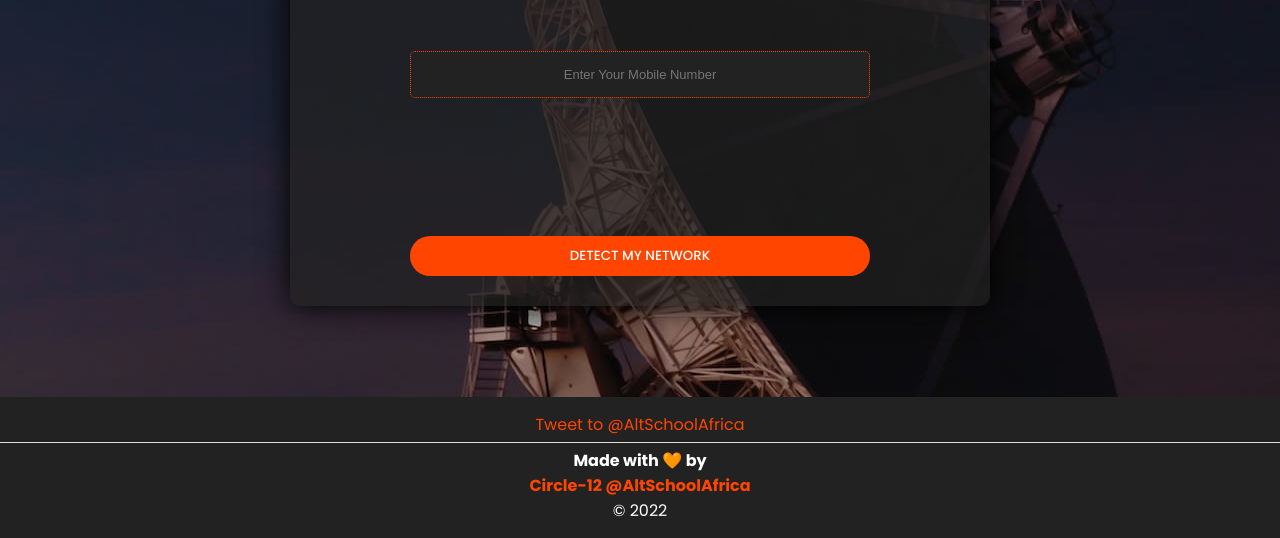
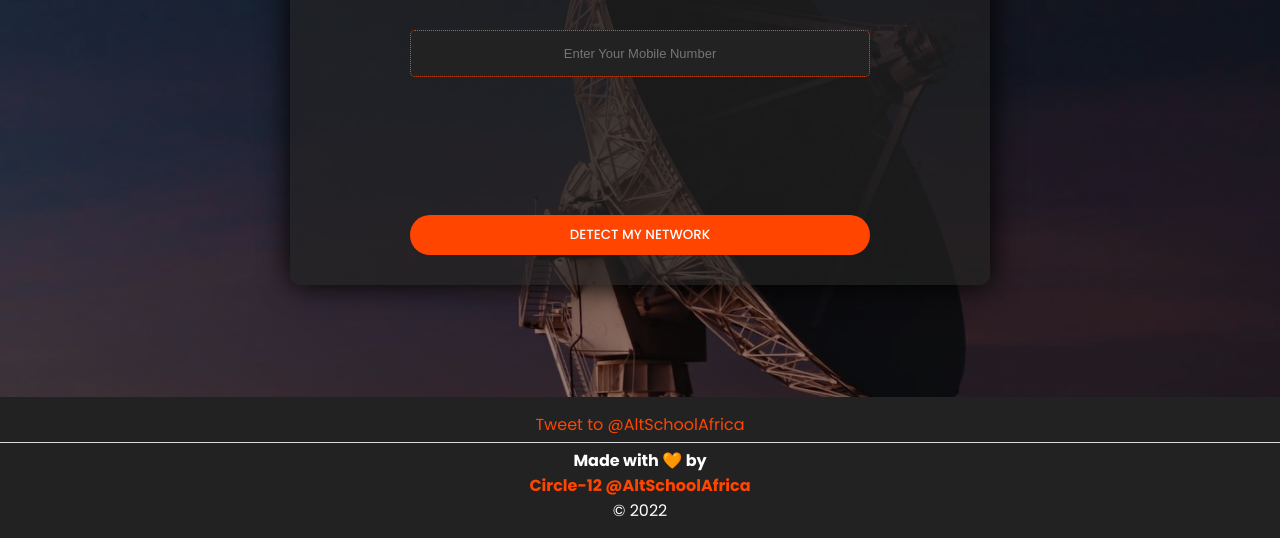
Before and after one commit to Circle-12-AltSchoolAfrica/circle12-phonie, a plain HTML site: page index.html in a window 1280 px wide. Shown: the part 262-800 px from the top of the page. Drawn offline with Linux system fonts and the light colour scheme.

Commit message:
refactor style

```diff
--- a/style.css
+++ b/style.css
@@ -21,20 +21,18 @@
 
 body {
   font-family: "Poppins", sans-serif;
-  width: 100vw;
-  height: 100vh;
-  background: linear-gradient(rgba(0, 0, 0, 0.3), rgba(0, 0, 0, 0.3)),
-    url(./images/banner.jpg);
-  /* background-size: contain; */
-  background-repeat: no-repeat;
-  background-position: center;
 }
 
 main {
+  background: linear-gradient(rgba(0, 0, 0, 0.3), rgba(0, 0, 0, 0.3)),
+    url(./images/banner.jpg);
+  background-size: cover;
+  background-repeat: no-repeat;
+  background-position: center;
   display: flex;
   flex-direction: column;
   width: 100%;
-  height: 100%;
+  height: 95vh;
   align-items: center;
   overflow: hidden;
   justify-content: space-between;
@@ -208,7 +206,7 @@ footer {
   text-align: center;
   color: var(--primary-light);
   padding: 15px 0;
-  position: absolute;
+  position: fixed;
   bottom: 0;
   left: 0;
   right: 0;
```
